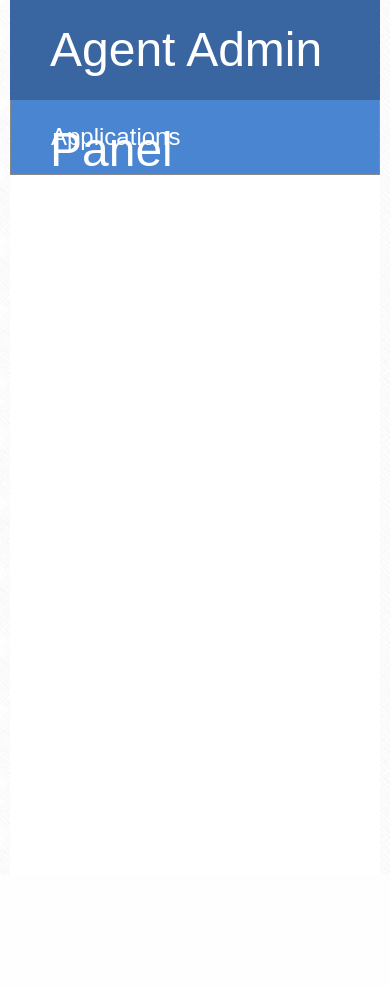
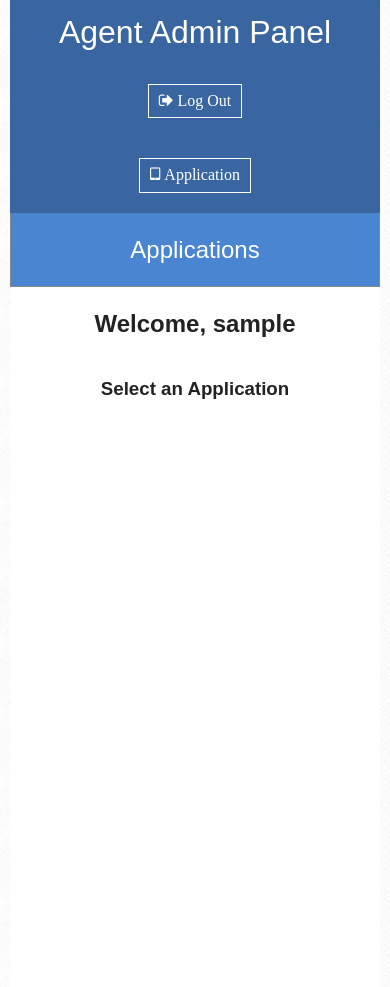
Before and after one commit to AlexGoodwin/Travel-Insurance, a PHP site: page /adminPanel.php in a window 390 px wide. Before the commit the page ends 175 px from the top, so only its background shows below. Run offline with PHP 8.4, Linux system fonts and the light colour scheme; the visitor is signed in with stand-in values (Sample User, id 1); data that the repository does not hold is empty; some libraries are stand-ins or nearby versions.

Commit message:
Version 0.1

```diff
--- a/adminPanel.php
+++ b/adminPanel.php
@@ -7,6 +7,11 @@
 		$optionQuery = '';
 
 		foreach($_POST as $key => $value){
+			// format dates correctly
+			if($key == 'trip_start' || $key == 'trip_end'){
+				$value = date('Y-m-d', strtotime($value));
+			}
+
 			$optionQuery .= $key . "= '".$value."', ";
 		}
 
@@ -19,6 +24,7 @@
 			WHERE id = $_POST[id]
 		";
 
+		//echo $query;
 		$stmt = $db->prepare($query);
         $result = $stmt->execute();
 	}
@@ -28,6 +34,7 @@
 	<header class="">
 		<h1>Agent Admin Panel</h1>
 		<a href="logout.php"><i class="fa fa-sign-out"> Log Out</i></a>
+		<a href="index.php"><i class="fa fa-tablet"> Application</i></a>
 	</header>
 
 	<section class="">
@@ -62,7 +69,8 @@
 		</div>
 
 		<div class="grid-70 app">
-
+			<h2>Welcome, <? echo $_SESSION['user']['username'];?></h2>
+			<h3 class="select"><i class="fa fa-angle-left"></i> Select an Application</h3>
 		</div>
 
 	</section>
--- a/common.php
+++ b/common.php
@@ -1,8 +1,18 @@
 <?
-	$username = "root";
-    $password = "root";
-    $host = "localhost";
-    $dbname = "xsi";
+	// These variables define the connection information for your MySQL database
+    if($_SERVER['HTTP_HOST'] == 'localhost:8888'){
+		$username = "root";
+	    $password = "root";
+	    $host = "localhost";
+	    $dbname = "xsi";
+    }
+
+	else{
+		$username = "alexpnqo";
+	    $password = "OKRL2XdPSm1vn";
+	    $host = "localhost";
+	    $dbname = "alexpnqo_xsi";
+	}
 
     // UTF-8 is a character encoding scheme that allows you to conveniently store
     // a wide varienty of special characters, like ¢ or €, in your database.
@@ -32,7 +42,7 @@
         // Note: On a production website, you should not output $ex->getMessage().
         // It may provide an attacker with helpful information about your code
         // (like your database username and password).
-        die("Failed to connect to the database: " . $ex->getMessage());
+        //die("Failed to connect to the database: " . $ex->getMessage());
     }
 
     // This statement configures PDO to throw an exception when it encounters
--- a/css/style.css
+++ b/css/style.css
@@ -168,14 +168,14 @@ header {
     text-align: center; }
 
 .adminPanel header {
-  height: 100px;
-  min-height: 0;
+  min-height: 100px;
   background: #3966a0;
   color: white;
   text-shadow: none;
-  text-align: left; }
+  text-align: left;
+  padding: 0 40px; }
   .adminPanel header h1 {
-    padding: 0 40px;
+    padding: 0;
     margin: 0;
     font-size: 3em;
     line-height: 100px;
@@ -183,18 +183,21 @@ header {
     font-weight: 200; }
   .adminPanel header a {
     display: inline-block;
+    margin: 33px 10px 0 0;
     float: right;
-    margin: 33px 40px 0 0;
     color: white;
     border: 1px solid white;
-    padding: 5px 10px; }
+    padding: 5px 10px;
+    vertical-align: top; }
   .adminPanel header a:hover {
     background: #4a85d1; }
+.adminPanel section h3.select {
+  margin-top: 35px; }
 .adminPanel section div.applications {
   border: 1px solid #888;
   border-top: none;
   padding: 0;
-  max-height: 100%;
+  max-height: 80%;
   overflow-y: scroll;
   background: white; }
   .adminPanel section div.applications h2 {
@@ -311,6 +314,31 @@ header {
     .login header section div:nth-child(2) form input {
       margin: 20px auto; }
     .login header section div:nth-child(2) form input:first-of-type {
-      margin-top: 0; } }
+      margin-top: 0; }
+
+  .adminPanel header {
+    text-align: center; }
+    .adminPanel header h1 {
+      font-size: 2em;
+      line-height: 2em; }
+    .adminPanel header a {
+      float: none;
+      margin: 20px; }
+  .adminPanel section {
+    text-align: center; }
+    .adminPanel section h3.select i {
+      display: none; }
+    .adminPanel section div.app form h2 {
+      margin: 20px; }
+    .adminPanel section div.app form label {
+      display: block;
+      margin: 20px 0;
+      min-width: 0;
+      width: 100%;
+      text-align: left; }
+    .adminPanel section div.app form input, .adminPanel section div.app form select, .adminPanel section div.app form textarea {
+      width: 100%; }
+    .adminPanel section div.app form input[type=submit] {
+      margin: 20px 0; } }
 
 /*# sourceMappingURL=style.css.map */
--- a/index.php
+++ b/index.php
@@ -1,4 +1,6 @@
-<? include('head.php');?>
+<?
+	require('common.php');
+	include('head.php');?>
     <body>
         <!--[if lt IE 7]>
             <p class="browsehappy">You are using an <strong>outdated</strong> browser. Please <a href="http://browsehappy.com/">upgrade your browser</a> to improve your experience.</p>
--- a/register.php
+++ b/register.php
@@ -1,7 +1,7 @@
 <?php
 
     // First we execute our common code to connection to the database and start the session
-    require("common.php");
+    require("loggedIn.php");
 
     // This if statement checks to determine whether the registration form has been submitted
     // If it has, then the registration code is run, otherwise the form is displayed
--- a/sass/style.scss
+++ b/sass/style.scss
@@ -257,15 +257,15 @@ header{
 
 .adminPanel{
 	header{
-		height: 100px;
-		min-height: 0;
+		min-height: 100px;
 		background: $dark_highlight;
 		color: white;
 		text-shadow: none;
 		text-align: left;
+		padding: 0 40px;
 
 		h1{
-			padding: 0 40px;
+			padding: 0;
 			margin: 0;
 			font-size: 3em;
 			line-height: 100px;
@@ -275,11 +275,12 @@ header{
 
 		a{
 			display: inline-block;
+			margin: 33px 10px 0 0;
 			float: right;
-			margin: 33px 40px 0 0;
 			color: white;
 			border: 1px solid white;
 			padding: 5px 10px;
+			vertical-align: top;
 		}
 
 		a:hover{
@@ -288,11 +289,15 @@ header{
 	}
 
 	section{
+		h3.select{
+			margin-top: 35px;
+		}
+
 		div.applications{
 			border: 1px solid #888;
 			border-top: none;
 			padding: 0;
-			max-height: 100%;
+			max-height: 80%;
 			overflow-y: scroll;
 			background: white;
 
--- a/submit.php
+++ b/submit.php
@@ -33,8 +33,8 @@
 		$city = $_POST['city'];
 		$state = $_POST['state'];
 		$zip = $_POST['zip'];
-		$trip_start = $_POST['tripStart'];
-		$trip_end = $_POST['tripEnd'];
+		$trip_start = date('Y-m-d', strtotime(str_replace('/', '-', $_POST['tripStart'])));
+		$trip_end = date('Y-m-d', strtotime(str_replace('/', '-', $_POST['tripEnd'])));
 		$status = $_POST['status'];
 
 		$result = $stmt->execute();
```
Also changed, not shown: other parts of sass/style.scss (+49 -0 lines), application.php (+15 -0 lines), logout.php (added, +11 -0 lines), nav.php (+13 -2 lines), 1 other file.
